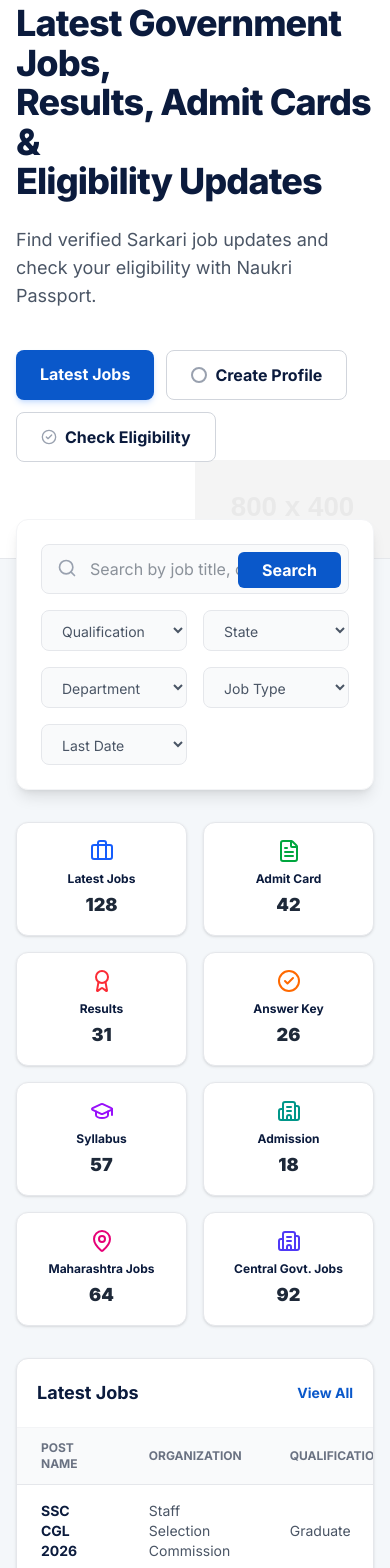
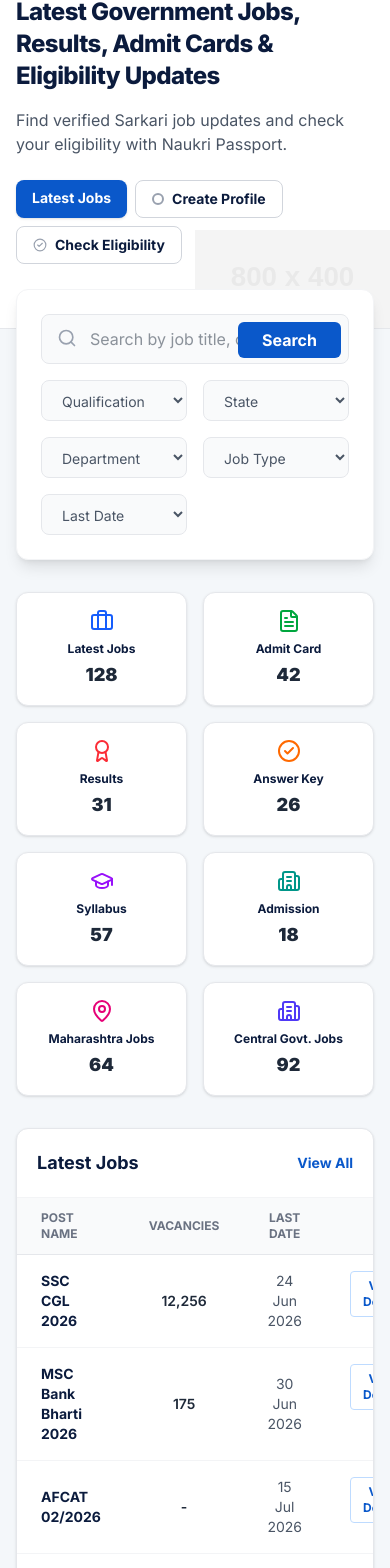
Before and after one commit to sarkaripassport/sarkaripassport, a Next.js app: page / in a window 390 px wide. Shown: the part 143-1711 px from the top of the page. Built offline with nearby package versions, Linux system fonts and the light colour scheme.

Commit message:
UI tweak: Update homepage hero section and Latest Jobs table layout

```diff
--- a/src/app/page.tsx
+++ b/src/app/page.tsx
@@ -8,30 +8,30 @@ export default function Home() {
     <div className="min-h-screen bg-[#F4F7FA] font-sans text-gray-800">
 
       {/* Hero Section */}
-      <section className="relative bg-white border-b border-gray-200 overflow-hidden pt-12 pb-24 px-4 sm:px-6 lg:px-8">
+      <section className="relative bg-white border-b border-gray-200 overflow-hidden pt-8 pb-16 px-4 sm:px-6 lg:px-8">
         {/* Background placeholder for Parliament Illustration */}
         <div className="absolute right-0 bottom-0 opacity-20 pointer-events-none w-1/2 h-full bg-[url('https://placehold.co/800x400/eeeeee/cccccc?text=Parliament+Illustration')] bg-no-repeat bg-right-bottom bg-contain"></div>
 
         <div className="max-w-7xl mx-auto relative z-10 flex flex-col md:flex-row items-center">
-          <div className="w-full md:w-3/5 space-y-6">
-            <div className="inline-flex items-center gap-2 px-3 py-1 bg-blue-50 text-[#0A58CA] text-xs font-bold rounded-full border border-blue-100 mb-2">
-              <CheckCircle2 className="w-4 h-4" /> India's Trusted Government Job Portal
+          <div className="w-full md:w-4/5 space-y-4">
+            <div className="inline-flex items-center gap-2 px-2 py-1 bg-blue-50 text-[#0A58CA] text-xs font-bold rounded-full border border-blue-100">
+              <CheckCircle2 className="w-3.5 h-3.5" /> India's Trusted Government Job Portal
             </div>
-            <h1 className="text-4xl md:text-5xl lg:text-6xl font-extrabold text-[#0B1B3D] leading-[1.1] tracking-tight">
-              Latest Government Jobs,<br/>Results, Admit Cards &<br/>Eligibility Updates
+            <h1 className="text-2xl md:text-3xl lg:text-4xl font-extrabold text-[#0B1B3D] tracking-tight">
+              Latest Government Jobs, Results, Admit Cards & Eligibility Updates
             </h1>
-            <p className="text-lg text-gray-600 max-w-xl">
+            <p className="text-base text-gray-600 max-w-xl">
               Find verified Sarkari job updates and check your eligibility with Naukri Passport.
             </p>
-            <div className="flex flex-wrap gap-3 pt-4">
-              <Link href="/jobs" className="px-6 py-3 bg-[#0A58CA] text-white rounded-lg font-bold shadow-md shadow-blue-500/20 hover:bg-blue-700 transition">
+            <div className="flex flex-wrap gap-2 pt-2">
+              <Link href="/jobs" className="px-4 py-2 text-sm bg-[#0A58CA] text-white rounded-lg font-bold shadow-sm hover:bg-blue-700 transition">
                 Latest Jobs
               </Link>
-              <button className="px-6 py-3 bg-white text-[#0B1B3D] border border-gray-300 rounded-lg font-bold hover:bg-gray-50 flex items-center gap-2 transition">
-                <span className="w-4 h-4 rounded-full border-2 border-gray-400"></span> Create Profile
+              <button className="px-4 py-2 text-sm bg-white text-[#0B1B3D] border border-gray-300 rounded-lg font-bold hover:bg-gray-50 flex items-center gap-2 transition">
+                <span className="w-3 h-3 rounded-full border-2 border-gray-400"></span> Create Profile
               </button>
-              <button className="px-6 py-3 bg-white text-[#0B1B3D] border border-gray-300 rounded-lg font-bold hover:bg-gray-50 flex items-center gap-2 transition">
-                <CheckCircle2 className="w-4 h-4 text-gray-400" /> Check Eligibility
+              <button className="px-4 py-2 text-sm bg-white text-[#0B1B3D] border border-gray-300 rounded-lg font-bold hover:bg-gray-50 flex items-center gap-2 transition">
+                <CheckCircle2 className="w-3.5 h-3.5 text-gray-400" /> Check Eligibility
               </button>
             </div>
           </div>
@@ -94,31 +94,23 @@ export default function Home() {
               <thead className="text-xs text-gray-500 uppercase bg-gray-50 border-b border-gray-200">
                 <tr>
                   <th className="px-6 py-3 font-bold">Post Name</th>
-                  <th className="px-6 py-3 font-bold">Organization</th>
-                  <th className="px-6 py-3 font-bold">Qualification</th>
                   <th className="px-6 py-3 font-bold text-center">Vacancies</th>
                   <th className="px-6 py-3 font-bold text-center">Last Date</th>
-                  <th className="px-6 py-3 font-bold text-center">Status</th>
                   <th className="px-6 py-3 font-bold text-right">Action</th>
                 </tr>
               </thead>
               <tbody className="divide-y divide-gray-100">
                 {[
-                  { title: "SSC CGL 2026", org: "Staff Selection Commission", qual: "Graduate", vac: "12,256", date: "24 Jun 2026", status: "New", color: "text-[#1E8E3E] bg-[#E6F4EA]" },
-                  { title: "MSC Bank Bharti 2026", org: "Maharashtra State Co-op Bank", qual: "Graduate", vac: "175", date: "30 Jun 2026", status: "Active", color: "text-[#1E8E3E] bg-[#E6F4EA]" },
-                  { title: "AFCAT 02/2026", org: "Indian Air Force", qual: "Graduate", vac: "-", date: "15 Jul 2026", status: "Active", color: "text-[#1E8E3E] bg-[#E6F4EA]" },
-                  { title: "MPPSC Group B & C", org: "Madhya Pradesh Public Service Commission", qual: "Graduate", vac: "385", date: "20 Jul 2026", status: "Last Date Near", color: "text-[#E37400] bg-[#FEF7E0]" },
-                  { title: "IB ACIO Grade-II", org: "Intelligence Bureau", qual: "Graduate", vac: "995", date: "12 Jun 2026", status: "Active", color: "text-[#1E8E3E] bg-[#E6F4EA]" },
+                  { title: "SSC CGL 2026", vac: "12,256", date: "24 Jun 2026" },
+                  { title: "MSC Bank Bharti 2026", vac: "175", date: "30 Jun 2026" },
+                  { title: "AFCAT 02/2026", vac: "-", date: "15 Jul 2026" },
+                  { title: "MPPSC Group B & C", vac: "385", date: "20 Jul 2026" },
+                  { title: "IB ACIO Grade-II", vac: "995", date: "12 Jun 2026" },
                 ].map((job, i) => (
                   <tr key={i} className="hover:bg-gray-50">
                     <td className="px-6 py-4 font-bold text-[#0B1B3D]">{job.title}</td>
-                    <td className="px-6 py-4 text-gray-600">{job.org}</td>
-                    <td className="px-6 py-4 text-gray-600">{job.qual}</td>
                     <td className="px-6 py-4 text-center font-semibold text-gray-800">{job.vac}</td>
                     <td className="px-6 py-4 text-center text-gray-600">{job.date}</td>
-                    <td className="px-6 py-4 text-center">
-                      <span className={`px-2 py-1 text-xs font-bold rounded ${job.color}`}>{job.status}</span>
-                    </td>
                     <td className="px-6 py-4 flex items-center justify-end gap-2">
                       <button className="px-3 py-1.5 text-xs font-bold text-[#0A58CA] border border-blue-200 rounded hover:bg-blue-50">View Details</button>
                       <button className="px-3 py-1.5 text-xs font-bold text-white bg-[#0A58CA] rounded hover:bg-blue-700">Check Eligibility</button>
```
